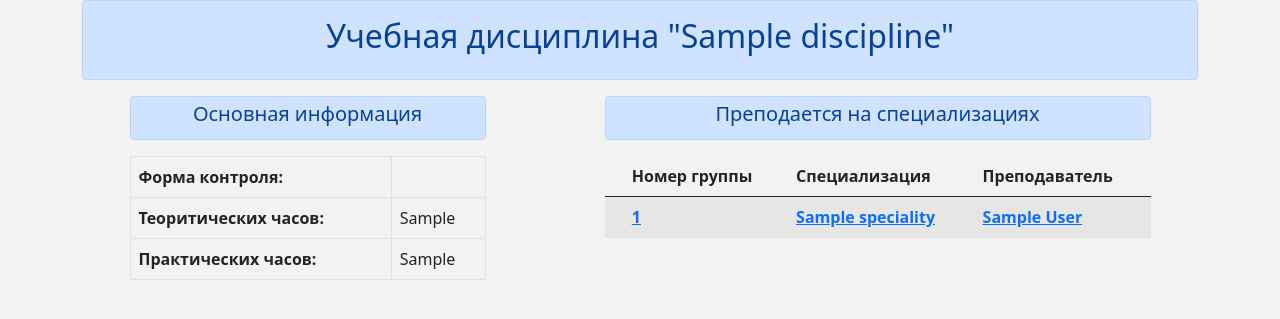
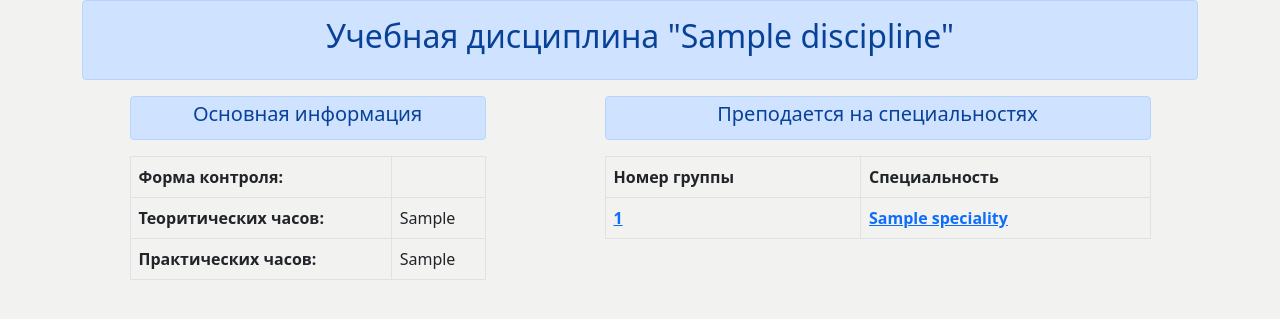
Before and after one commit to Neutrino88/StudyCommittee, a Python web app: template mysite/app/templates/app/discipline.html in a window 1280 px wide. Shown: the top 319 px of the page. Run offline with Jinja, Linux system fonts and the light colour scheme; the template is opened without the code that fills it: most values are stand-ins (such as "Sample title", 1, 10 or a date in 2020).

Commit message:
Fix discipline page

```diff
--- a/mysite/app/models.py
+++ b/mysite/app/models.py
@@ -178,6 +178,9 @@ class Discipline(models.Model):
     def __str__(self):
         return f"id {self.id}: {self.name} ({self.control_form}), {self.lecture_hours} л.ч., {self.practice_hours} п.ч."
 
+    def specialities(self):
+        return SpecialityDiscipline.objects.filter(discipline_id=self.id)
+
     def groups_lecturers(self):
         return LecturerGroupDiscipline.objects.filter(discipline_id=self.id)
 
--- a/mysite/app/templates/app/discipline.html
+++ b/mysite/app/templates/app/discipline.html
@@ -44,40 +44,34 @@
         <div class="col-6">
             <div class="alert alert-primary small-alert" role="alert">
                 <h5 align="center">
-                    Преподается на специализациях
+                    Преподается на специальностях
                 </h5>
             </div>
 
-            {% if discipline.groups_lecturers %}
-                <table class="table table-striped">
+            {% if discipline.specialities %}
+                <table class="table table-bordered">
                     <thead>
                         <tr>
-                            <th scope="col"></th>
                             <th scope="col">Номер группы</th>
-                            <th scope="col">Специализация</th>
-                            <th scope="col">Преподаватель</th>
+                            <th scope="col">Специальность</th>
                         </tr>
                     </thead>
                         <tbody>
-                            {% for group_lecture in discipline.groups_lecturers %}
+                            {% for speciality_discipline in discipline.specialities %}
+                                {% for group in speciality_discipline.speciality.study_groups %}
                                     <tr>
-                                    <th scope="row">{{ forloop.counter }}</th>
                                         <td>
-                                        <a class="alert-link" href="/group/{{ group_lecture.group.id }}/">
-                                            {{ group_lecture.group.number }}
+                                            <a class="alert-link" href="/group/{{ group.id }}/">
+                                                {{ group.number }}
                                             </a>
                                         </td>
                                         <td>
-                                        <a class="alert-link" href="/speciality/{{ group_lecture.group.speciality.id }}/">
-                                            {{ group_lecture.group.speciality.name }}
-                                        </a>
-                                    </td>
-                                    <td>
-                                        <a class="alert-link" href="/lecturer/{{ group_lecture.lecturer.id }}/">
-                                           {{ group_lecture.lecturer.info.full_name }}
+                                            <a class="alert-link" href="/speciality/{{ speciality_discipline.speciality.id }}/">
+                                                {{ speciality_discipline.speciality.name }}
                                             </a>
                                         </td>
                                     </tr>
+                                {% endfor %}
                             {% endfor %}
                         </tbody>
                 </table>
--- a/mysite/app/templates/app/lecturer.html
+++ b/mysite/app/templates/app/lecturer.html
@@ -63,7 +63,7 @@
                         <tr>
                             <th scope="col"></th>
                             <th scope="col">Номер группы</th>
-                            <th scope="col">Специализация</th>
+                            <th scope="col">Специальность</th>
                             <th scope="col">Предмет</th>
                         </tr>
                     </thead>
```
Also changed, not shown: mysite/db.sqlite3. Lines whose indentation alone changed are shown as unchanged.
